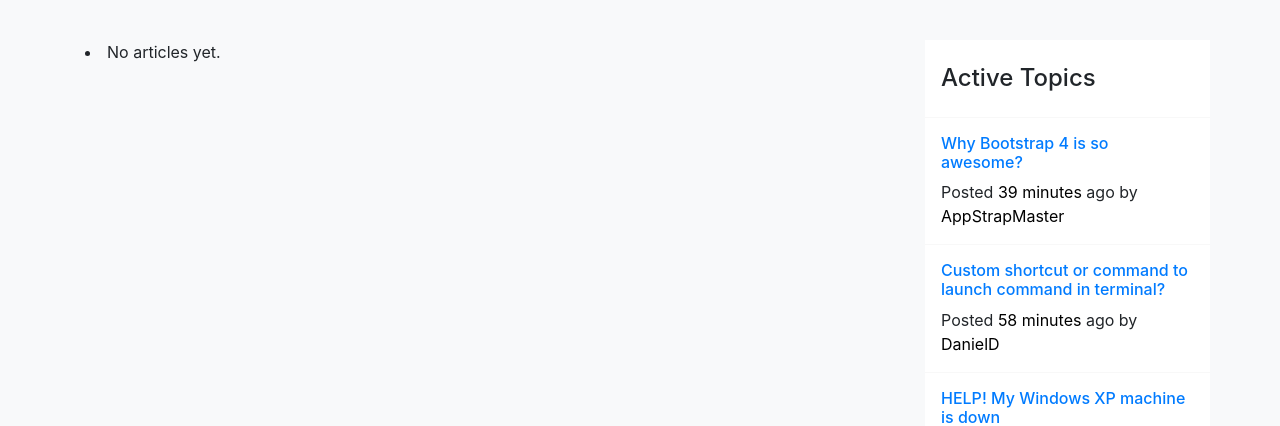
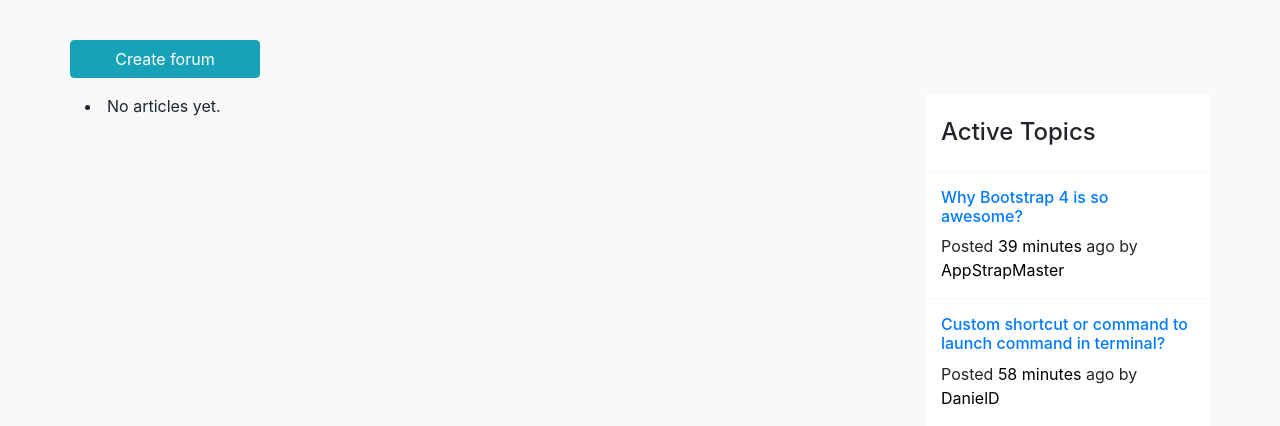
Before and after one commit to Bayaola/deaccessoriesshop, a Django app: template Forums/templates/Forums/forum_list.html in a window 1280 px wide. Shown: the part 79-505 px from the top of the page. Run offline with Django 4.2, Linux system fonts and the light colour scheme; the template is opened without the code that fills it, so the values that code supplies are empty; some libraries are stand-ins or nearby versions.

Commit message:
suite de la gestion du forum

```diff
--- /dev/null
+++ b/Basket/models.py
@@ -0,0 +1,2 @@
+from django.db import models
+# Create your models here.
--- a/Basket/views.py
+++ b/Basket/views.py
@@ -7,6 +7,7 @@ from .basket import Basket
 
 
 def basket_summary(request):
+    print(request.session['basket'], request.user)
     basket = Basket(request)
     return render(request, 'summary.html', {'basket': basket})
 
--- a/Forums/templates/Forums/forum_list.html
+++ b/Forums/templates/Forums/forum_list.html
@@ -2,6 +2,9 @@
 
 <link href="https://code.ionicframework.com/ionicons/2.0.1/css/ionicons.min.css" rel="stylesheet">
 <div class="container mt-3">
+    <div class="row mb-3">
+        <a class="btn btn-info col-2" href="{% url 'forum-add' %}">Create forum</a>
+    </div>
     <div class="row">
 
 
@@ -15,7 +18,15 @@
                         <h5>
                             <a href=" {{ forum.get_absolute_url }} " class="text-primary text-capitalize"> {{ forum.title }} </a>
                         </h5>
-                        <p class="text-sm text-muted"><span class="op-6">Posted</span> <a class="text-black" href="#"> {{forum.created_at}} </a> <span class="op-6">ago by</span> <a class="text-black" href="#">{{ forum.user.name }}</a></p>
+                        <p class="text-sm text-muted"><span class="op-6">Posted</span> <a class="text-black" href="#"> {{forum.created_at}} </a> <span class="op-6">ago by</span> <a class="text-black" href="#">{{ forum.user.name }}</a>
+
+                        </p>
+
+                        <div>
+                            {% if request.user == forum.user %}
+                            <a href="{% url 'forum-edit' forum.id %}">Update</a>
+                            <a href="{% url 'forum-delete' forum.id %}">Delete</a> {% endif %}
+                        </div>
                         <!-- <div class="text-sm text-muted op-5"> <a class="text-black mr-2" href="#">#C++</a> <a class="text-black mr-2" href="#">#AppStrap Theme</a> <a class="text-black mr-2" href="#">#Wordpress</a> </div> -->
                     </div>
                     <div class="col-md-4 op-7">
--- a/Forums/urls.py
+++ b/Forums/urls.py
@@ -5,6 +5,10 @@ from .views import *
 urlpatterns = [
     # path('forum/', views.listView, name='listView'),
     path('', ForumListView.as_view(), name='forum-list'),
+    path('add/', ForumCreate.as_view(), name='forum-add'),
+    path('edit/<int:pk>', ForumUpdateView.as_view(), name='forum-edit'),
+	path('delete/<int:pk>', ForumDeleteView.as_view(), name='forum-delete'),
+
     path('<slug:slug>/', ForumDetailView.as_view(), name='forum-detail'),
     path('add-comment/<int:pk>', CommentCreateView.as_view(), name='add-comment'),
 
```
Also changed, not shown: Forums/templates/Forums/forum_form.html (added, +10 -0 lines), Forums/templates/Forums/forum_update_form.html (added, +10 -0 lines), Forums/views.py (+25 -6 lines).
